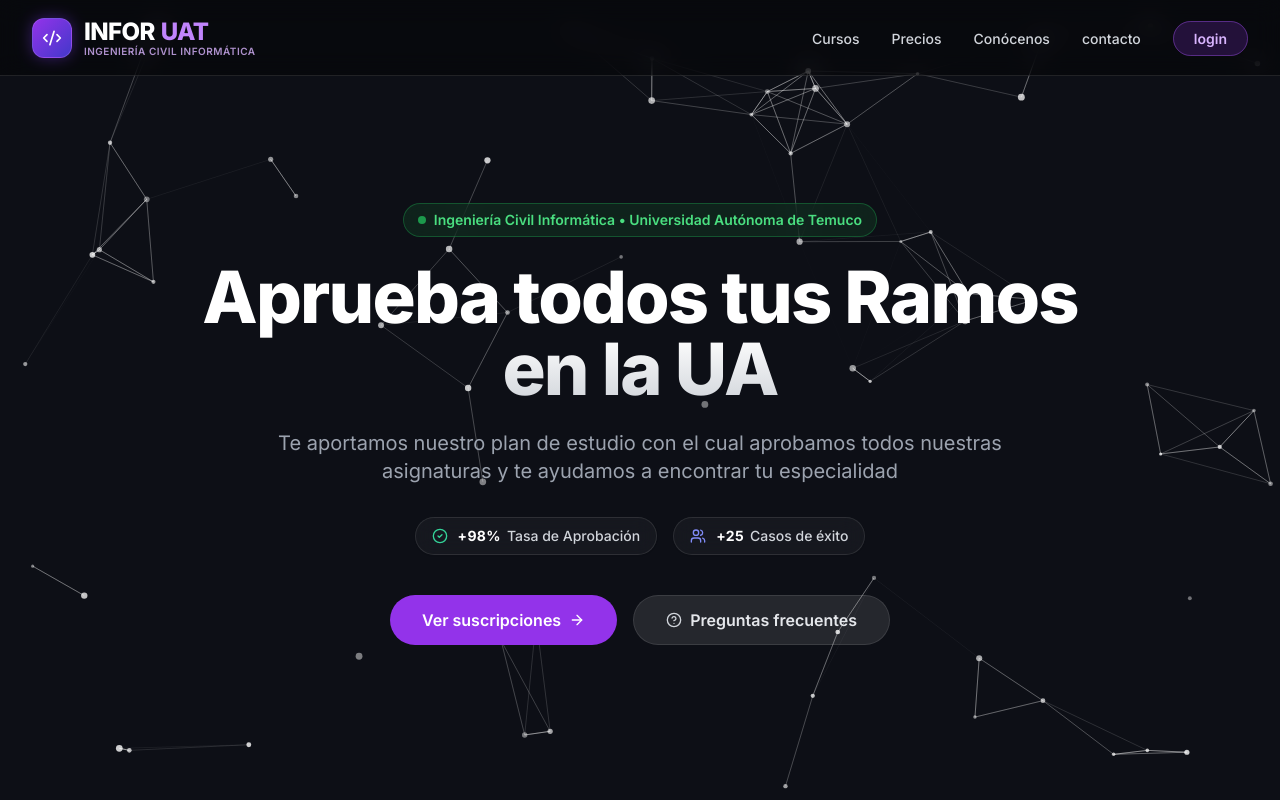
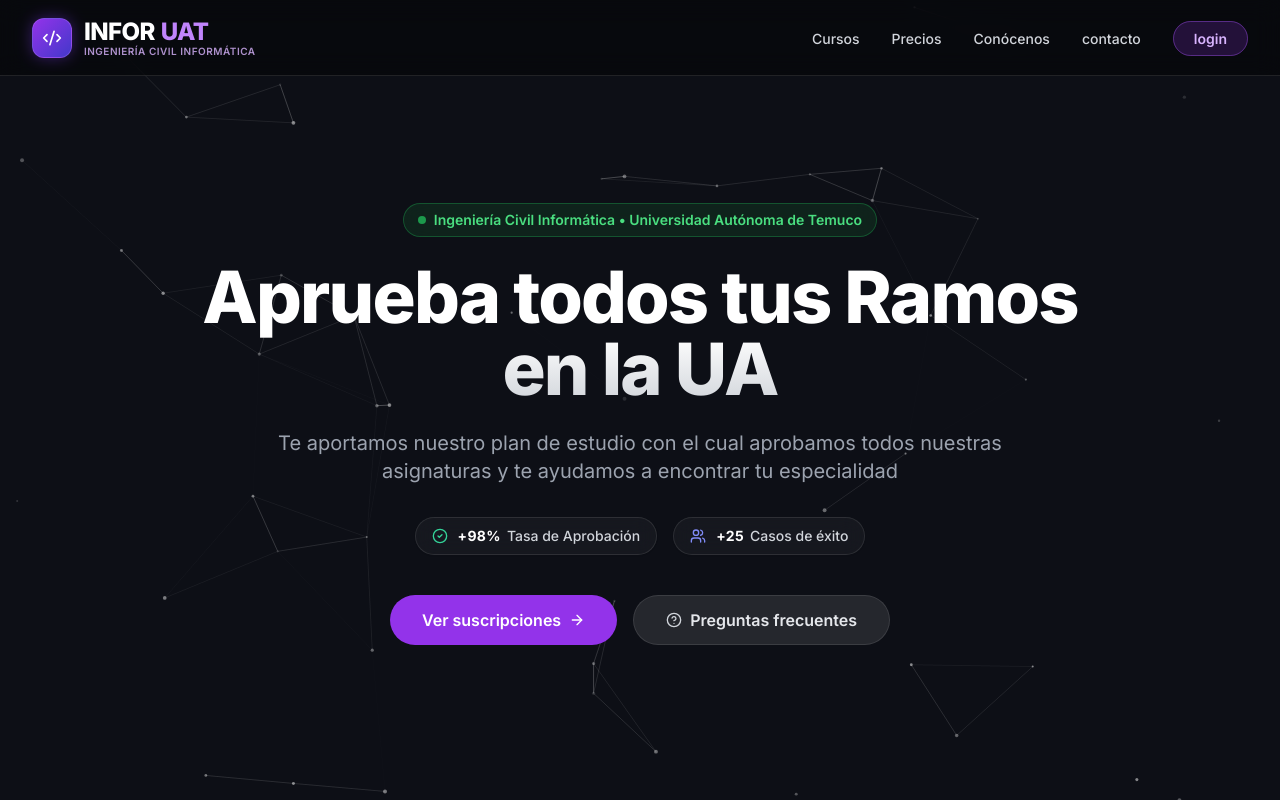
Before and after one commit to Jaruza/Evaluacion1, a React (Vite) app: page / in a window 1280 px wide. Built offline with nearby package versions, Linux system fonts and the light colour scheme.

Commit message:
fix: ajustar partículas a un efecto sutil y estable (estilo hack4u)

```diff
--- a/src/components/ParticleBackground.jsx
+++ b/src/components/ParticleBackground.jsx
@@ -22,15 +22,16 @@ const ParticleBackground = () => {
       events: {
         onHover: {
           enable: true,
-          mode: "repulse",
+          mode: "grab",
         },
         resize: true,
       },
       modes: {
-        repulse: {
-          distance: 120,
-          duration: 0.4,
-          speed: 1,
+        grab: {
+          distance: 140,
+          links: {
+            opacity: 0.3,
+          },
         },
       },
     },
@@ -40,9 +41,9 @@ const ParticleBackground = () => {
       },
       links: {
         color: "#ffffff",
-        distance: 140,
+        distance: 150,
         enable: true,
-        opacity: 0.4,
+        opacity: 0.15,
         width: 1,
       },
       collisions: {
@@ -52,10 +53,10 @@ const ParticleBackground = () => {
         direction: "none",
         enable: true,
         outModes: {
-          default: "bounce",
+          default: "out",
         },
         random: false,
-        speed: 0.8,
+        speed: 0.3,
         straight: false,
       },
       number: {
@@ -63,16 +64,16 @@ const ParticleBackground = () => {
           enable: true,
           area: 800,
         },
-        value: 55,
+        value: 40,
       },
       opacity: {
-        value: { min: 0.4, max: 0.8 },
+        value: { min: 0.1, max: 0.5 },
       },
       shape: {
         type: "circle",
       },
       size: {
-        value: { min: 1.5, max: 3.5 },
+        value: { min: 1, max: 2 },
       },
     },
     detectRetina: true,
```
